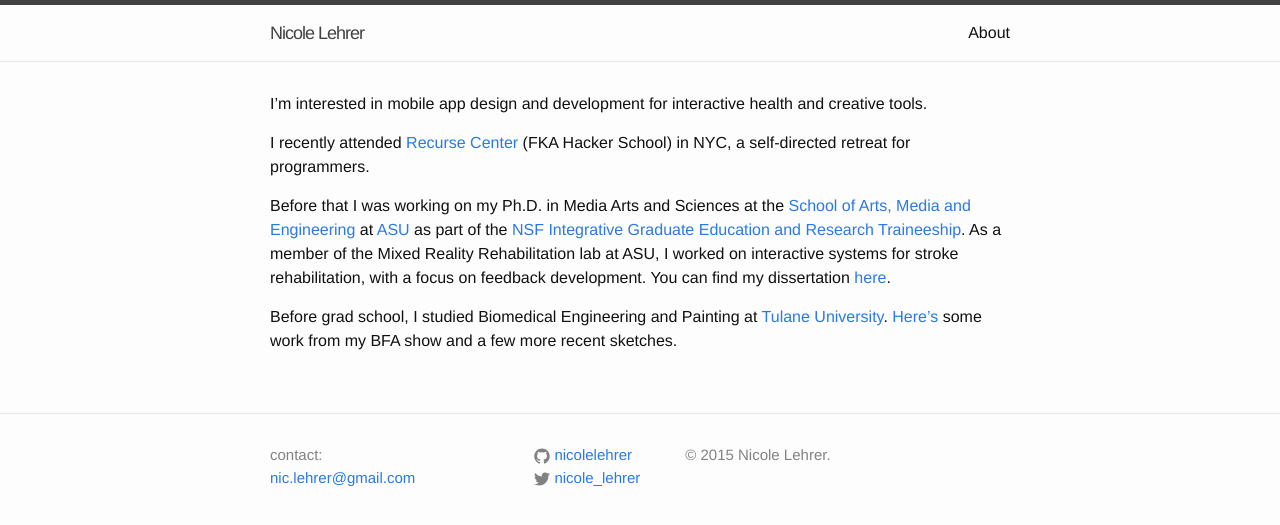
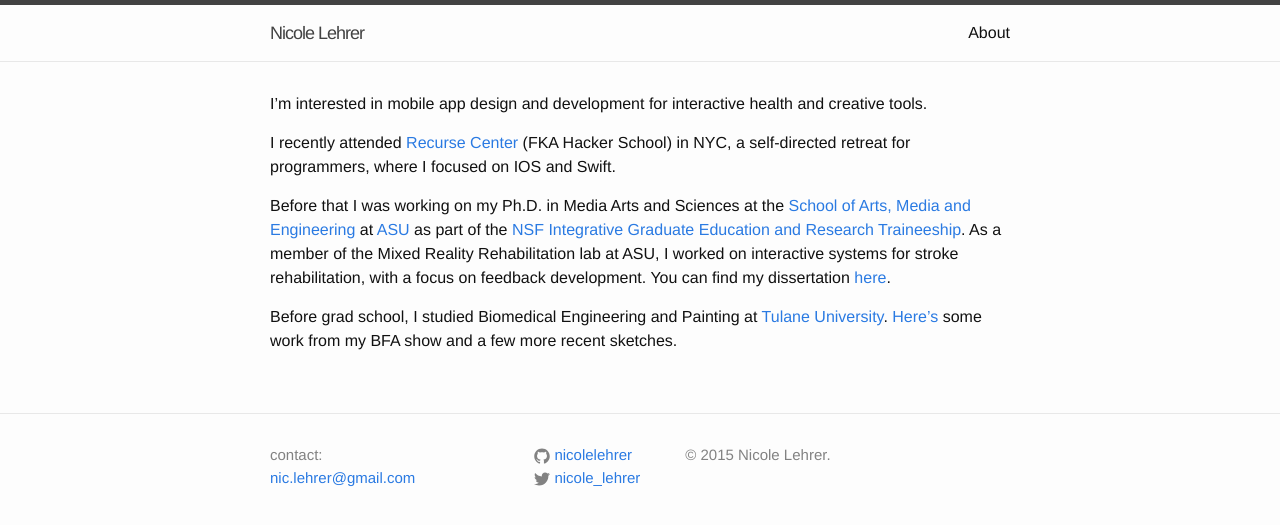
Before and after one commit to nicolelehrer/nicolelehrer.github.io, a Jekyll site: the page built from about.md, in a window 1280 px wide. Shown: the top 525 px of the page. Built offline with Jekyll 4.4.1, drawn with Linux system fonts in a browser that asks for light colours.

Commit message:
more info about

```diff
--- a/about.md
+++ b/about.md
@@ -6,7 +6,7 @@ permalink: /about/
 
 I'm interested in mobile app design and development for interactive health and creative tools.
 
-I recently attended [Recurse Center](https://www.recurse.com/) (FKA Hacker School) in NYC, a self-directed retreat for programmers.
+I recently attended [Recurse Center](https://www.recurse.com/) (FKA Hacker School) in NYC, a self-directed retreat for programmers, where I focused on IOS and Swift.
 
 Before that I was working on my Ph.D. in Media Arts and Sciences at the [School of Arts, Media and Engineering](http://ame.asu.edu) at [ASU](http://www.asu.edu) as part of the [NSF Integrative Graduate Education and Research Traineeship](http://www.igert.org). As a member of the Mixed Reality Rehabilitation lab at ASU, I worked on interactive systems for stroke rehabilitation, with a focus on feedback development. You can find my dissertation [here](http://repository.asu.edu/items/26862).
 
```
